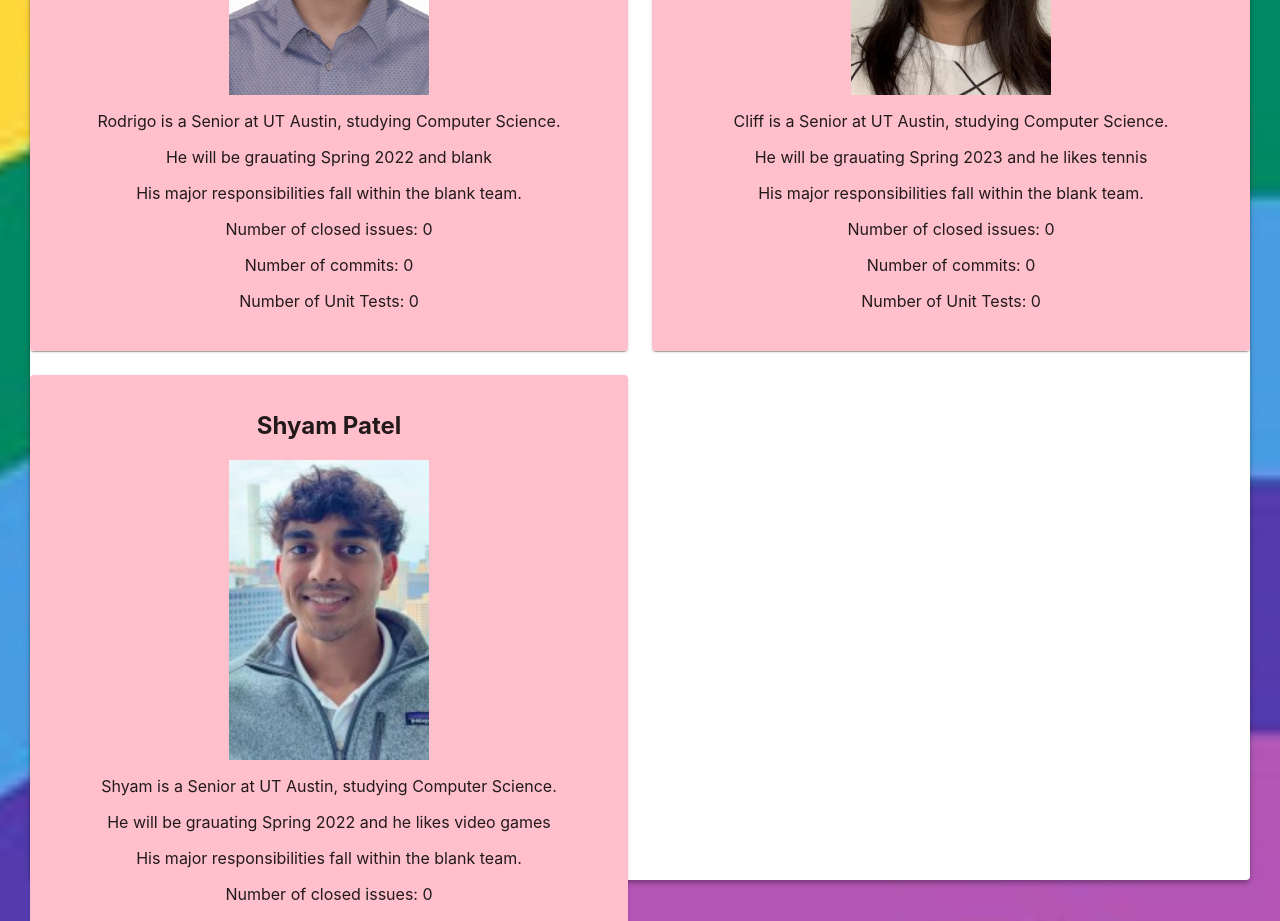
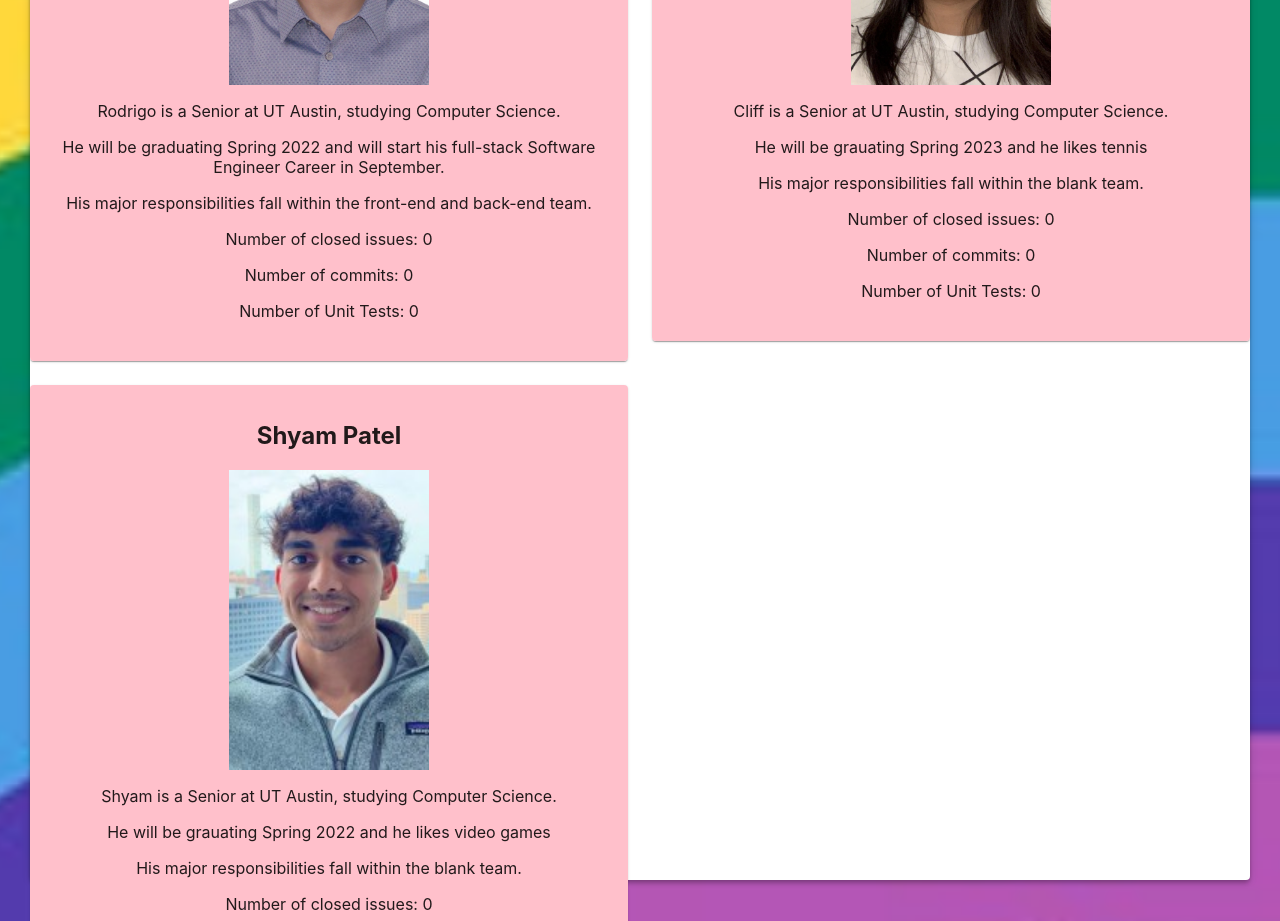
Before and after one commit to lum1nouz/Pride-In-Writing, a React (Create React App) app in the folder front-end/: page /AboutUs in a window 1280 px wide. Shown: the part 1620-2541 px from the top of the page. Built offline with nearby package versions, Linux system fonts and the light colour scheme; no server answers.

Commit message:
fix: rodrigo AboutUs page

```diff
--- a/front-end/src/components/AboutUs/AboutUs.tsx
+++ b/front-end/src/components/AboutUs/AboutUs.tsx
@@ -256,8 +256,8 @@ class AboutUs extends React.Component<props, state> {
                                                         alt="picture of rodrigo" />
                                                 </div>
                                                 <p>Rodrigo is a Senior at UT Austin, studying Computer Science.</p>
-                                                <p>He will be grauating Spring 2022 and blank</p>
-                                                <p>His major responsibilities fall within the blank team.</p>
+                                                <p>He will be graduating Spring 2022 and will start his full-stack Software Engineer Career in September.</p>
+                                                <p>His major responsibilities fall within the front-end and back-end team.</p>
                                                 <p>Number of closed issues: {this.state.rodrigoIssues}</p>
                                                 <p>Number of commits: {this.state.rodrigoCommits}</p>
                                                 <p>Number of Unit Tests: 0</p>
```
